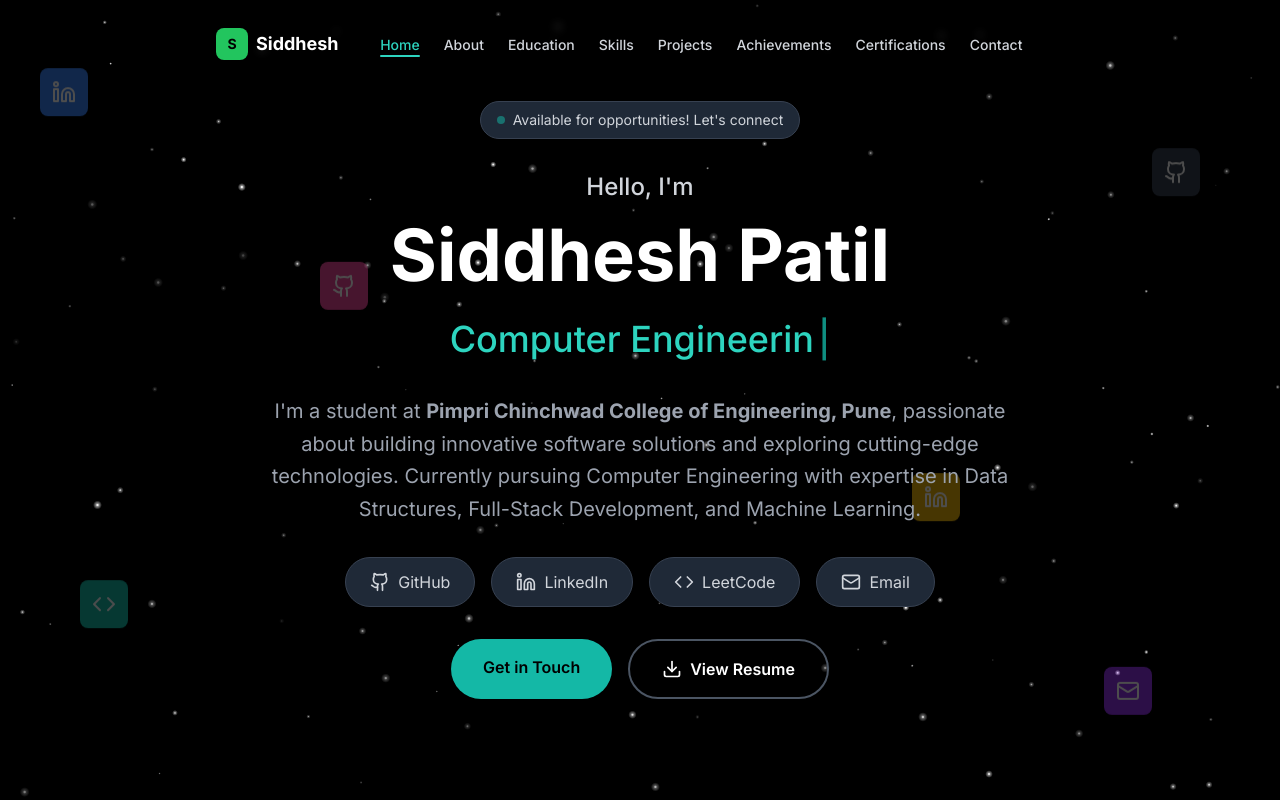
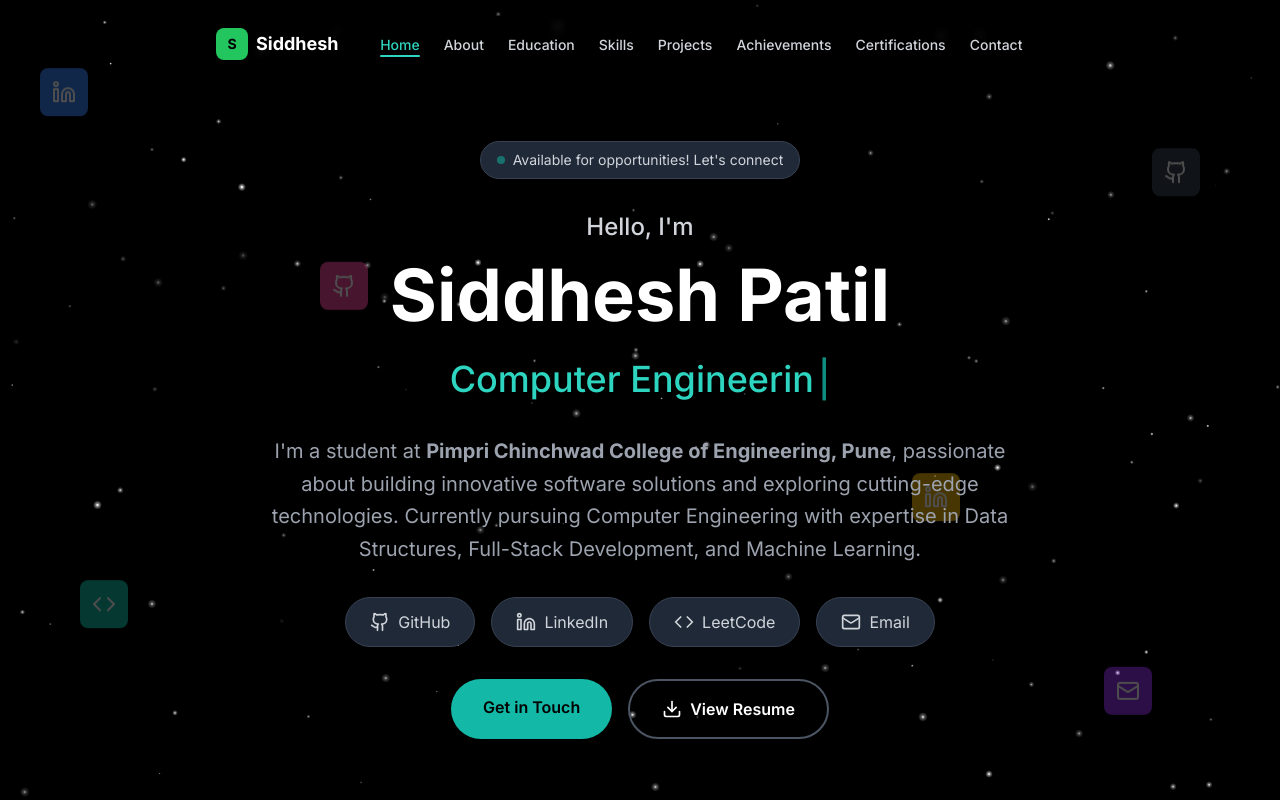
Before and after one commit to sidz05/Siddhesh-Portfolio, a React (Vite) app: page / in a window 1280 px wide. Shown: the top 800 px of the page. Built offline with nearby package versions, Linux system fonts and the light colour scheme.

Commit message:
Fix hero section layout and navbar spacing

```diff
--- a/src/components/Hero.tsx
+++ b/src/components/Hero.tsx
@@ -66,7 +66,7 @@ const Hero: React.FC = () => {
   return (
     <section
       id="home"
-      className="min-h-screen flex items-center justify-center text-white relative overflow-hidden"
+      className="min-h-screen flex items-center justify-center text-white relative overflow-hidden pt-20"
     >
 
       {/* Floating icons */}
@@ -104,10 +104,10 @@ const Hero: React.FC = () => {
         <Linkedin className="text-white" size={24} />
       </div>
 
-      <div className="container mx-auto px-4 sm:px-6 lg:px-8 relative z-10">
+      <div className="container mx-auto px-4 sm:px-6 lg:px-8 relative z-10 py-8">
         <div className="text-center max-w-4xl mx-auto">
           {/* Badge */}
-          <div className="inline-flex items-center px-4 py-2 bg-gray-800 rounded-full text-sm text-gray-300 mb-8 border border-gray-700">
+          <div className="inline-flex items-center px-4 py-2 bg-gray-800 rounded-full text-sm text-gray-300 mb-6 sm:mb-8 border border-gray-700">
             <span className="w-2 h-2 bg-teal-500 rounded-full mr-2 animate-pulse"></span>
             Available for opportunities! Let's connect
           </div>
--- a/src/components/Navbar.tsx
+++ b/src/components/Navbar.tsx
@@ -57,7 +57,7 @@ const Navbar: React.FC = () => {
           isScrolled
             ? 'bg-black/80 backdrop-blur-md border border-gray-700'
             : 'bg-black/60 backdrop-blur-sm'
-        } w-[90%] md:w-[70%]`}
+        } w-[90%] md:w-[70%] max-w-4xl`}
       >
         {/* Logo */}
         <a
```
